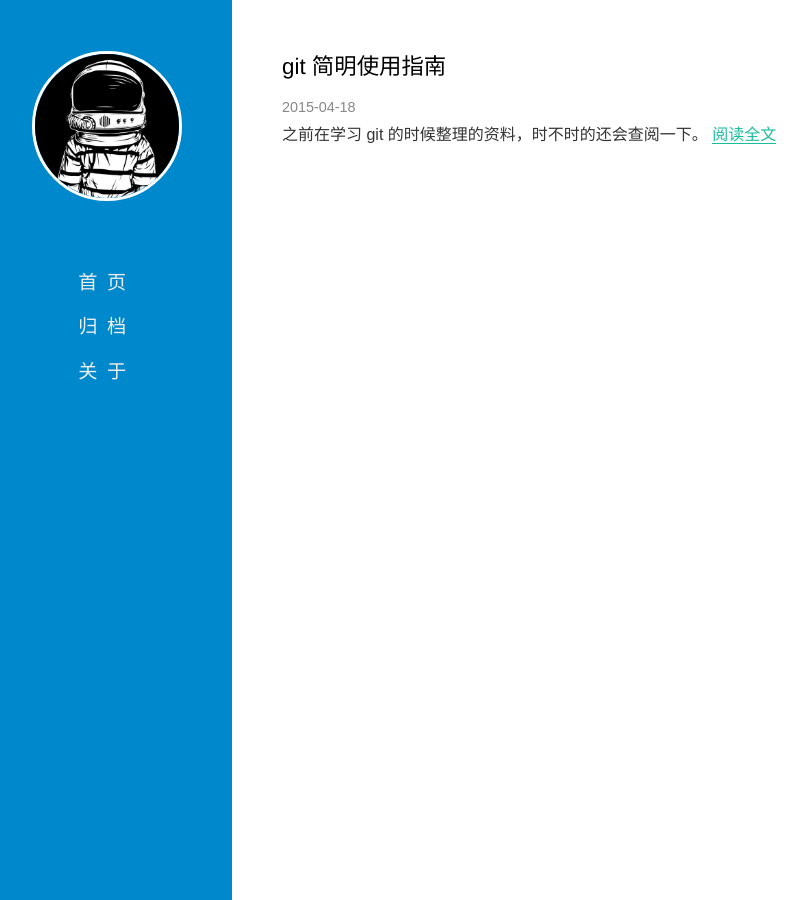
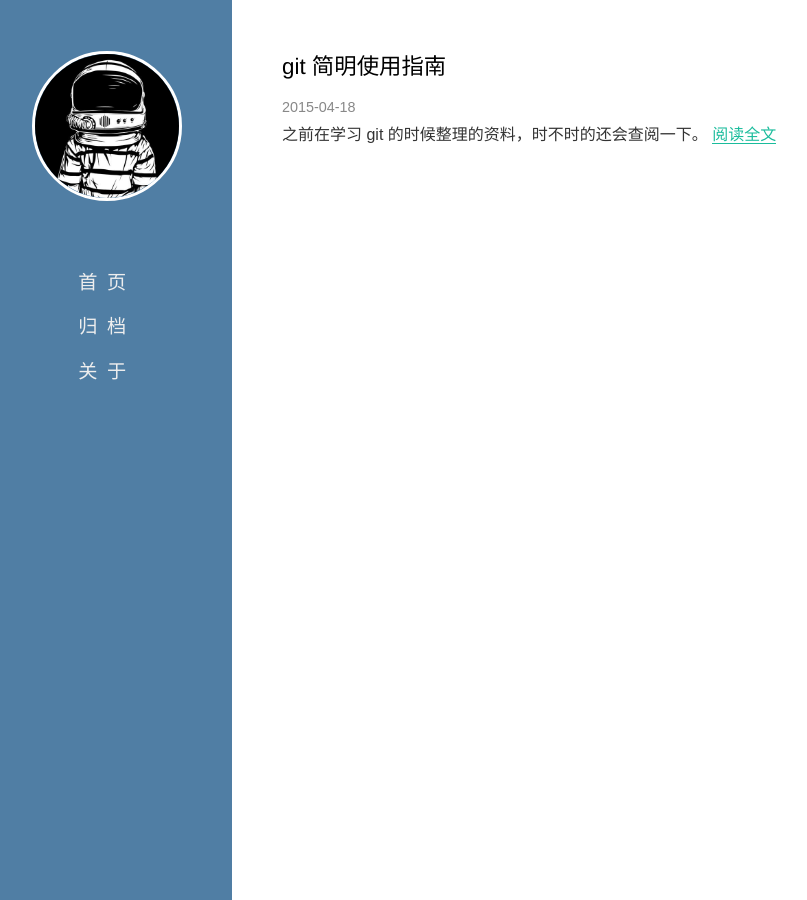
Before and after one commit to for-l00p/zhangziang.github.io, a Jekyll site: the page built from index.html, in a window 1280 px wide. Shown: the whole page, without its empty margins (18-825 px from the left). Built offline with Jekyll 4.4.1, drawn with Linux system fonts in a browser that asks for light colours.

Commit message:
change header background and select text background

```diff
--- a/css/style.css
+++ b/css/style.css
@@ -11,8 +11,7 @@ header {
     left: 0;
     width: 250px;
     padding-top: 1px;
-    /*background: #00B0C8;*/
-    background: #08c;
+    background: #507ea4;
     color: #eee;
     text-align: center;
     font-size: 1em;
@@ -115,3 +114,11 @@ li code {
     border-radius: 3px;
     font-size: 0.8em;
 }
+
+::-moz-selection{
+  background: #507ea4 !important;
+}
+
+::selection{
+  background: #507ea4 !important;
+}
```
